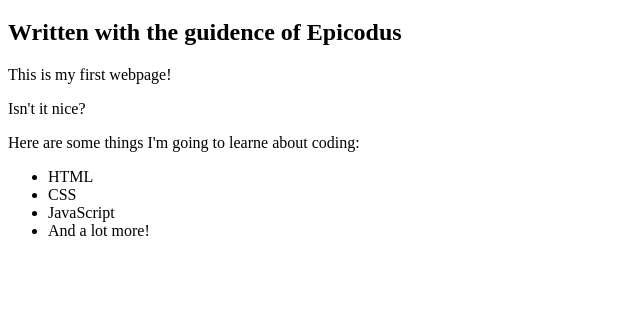
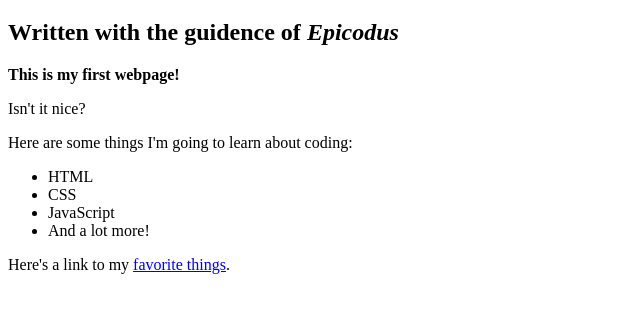
Before and after one commit to Caitchell/my-first-webpage, a plain HTML site: page my-first-webpage.html in a window 1280 px wide. Shown: the part 61-374 px from the top of the page, without its empty margins (0-640 px from the left). Drawn offline with Linux system fonts and the light colour scheme.

Commit message:
Bold elements and webpage link added

```diff
--- a/my-first-webpage.html
+++ b/my-first-webpage.html
@@ -4,18 +4,20 @@
     <title>Web page #1</title>
   </head>
   <body>
-    <h1>My first web page!</h1>
-    <h2>Written with the guidence of Epicodus</h2>
+    <h1><strong>My first web page!</strong></h1>
+    <h2>Written with the guidence of <em>Epicodus</em></h2>
 
-    <p>This is my first webpage!</p>
+    <p><strong>This is my first webpage!</strong></p>
     <p>Isn't it nice?</p>
 
-    <p>Here are some things I'm going to learne about coding:</p>
+    <p>Here are some things I'm going to learn about coding:</p>
     <ul>
       <li>HTML</li>
       <li>CSS</li>
       <li>JavaScript</li>
       <li>And a lot more!</li>
     </ul>
+
+    <p>Here's a link to my <a href="favorite-things.html">favorite things</a>.</p>
 </body>
 </html>
```
